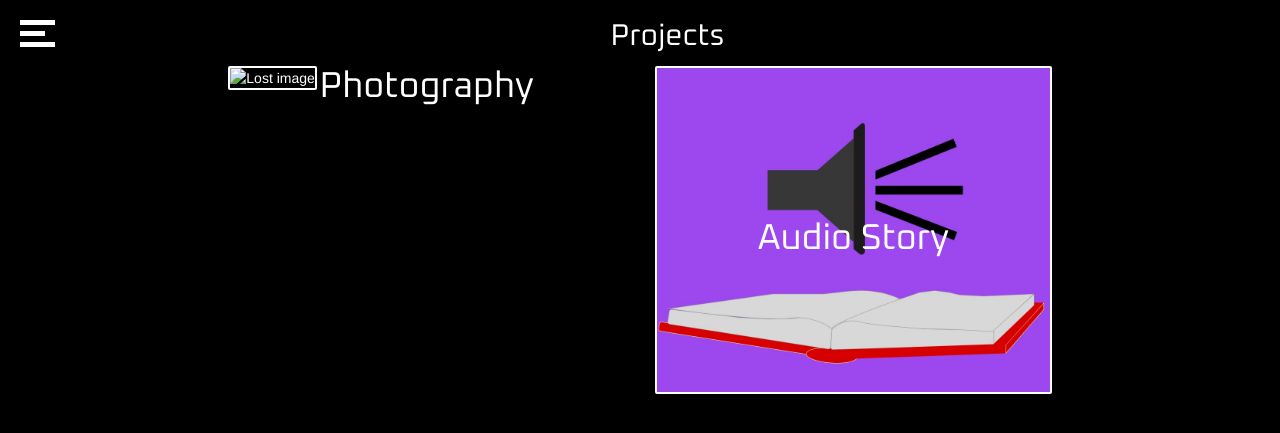
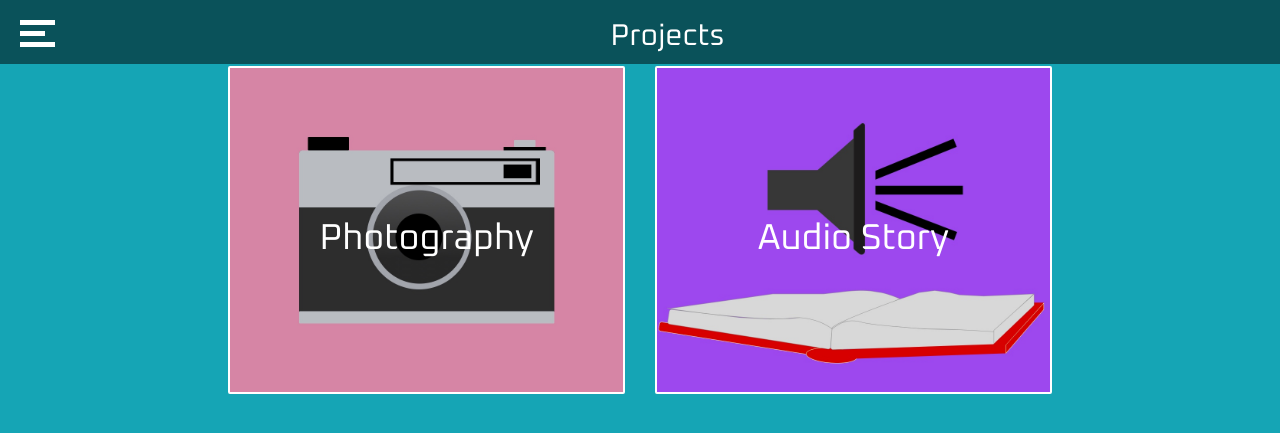
Before and after one commit to Tony8egan/AnthonyEgansSiteCS6041.io, a Jekyll site: the page built from Projects.markdown, in a window 1280 px wide. Shown: the top 433 px of the page. Built offline with Jekyll 4.4.1, drawn with Linux system fonts in a browser that asks for light colours; nearby versions of some CDN libraries.

Commit message:
Update Projects.html

```diff
--- a/_layouts/Projects.html
+++ b/_layouts/Projects.html
@@ -12,7 +12,7 @@
 
    </head>
 
-    <body style ="background-color:black;">
+    <body style ="background-color:rgb(21, 165, 181);">
         <header>
           <nav class="navbar navbar-fixed-top">
             <div class="banner" onclick="myFunction(this);toggleNav()" id ="Xbutton">
@@ -47,8 +47,8 @@
             <div class="col-sm-4 col-sm-offset-2 ">
 
 
-                <a href="/Photography.html" class="imageButton" >
-                  <img src="images/PhotographyIcon.jpg" alt="Lost image" style="object-fit: cover;margin-top:20px;border: 2px solid white;border-radius: 2px;background-color: black">
+                <a href="/Photography.html" class="imageButton" style="background-color: black">
+                  <img src="images/Photography/PhotographyIcon.jpg" alt="Lost image" style="object-fit: cover;margin-top:20px;border: 2px solid white;border-radius: 2px;background-color: black">
                   <H1 class="centered" >Photography</H1>
                 </a>
             </div>
```
